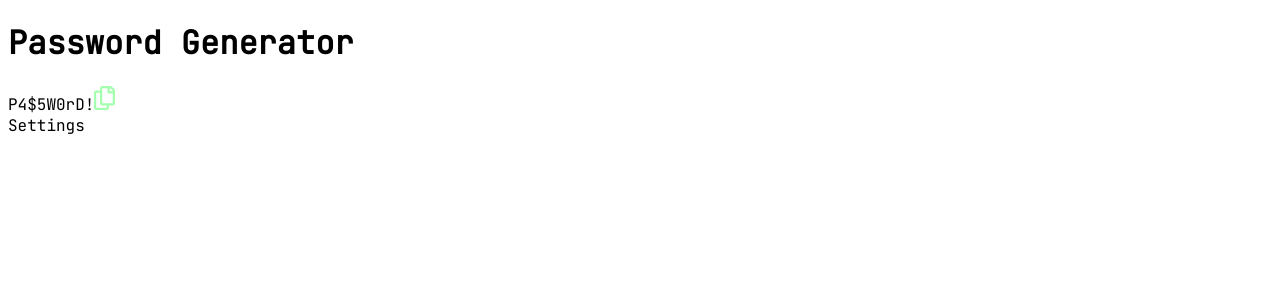
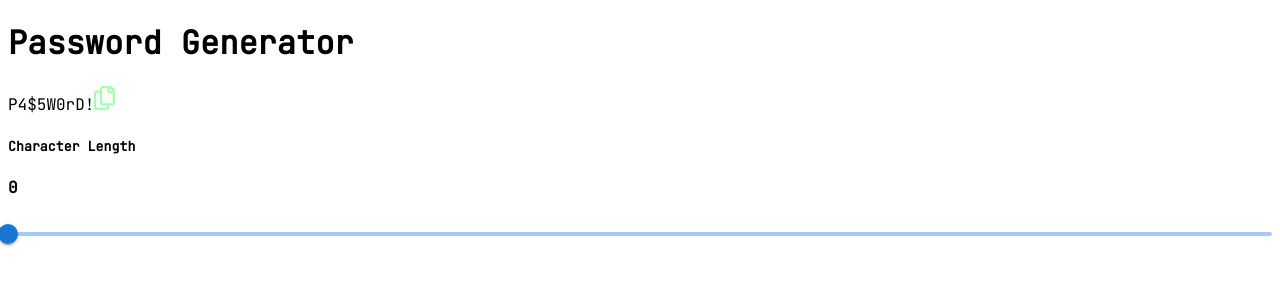
Before and after one commit to spomberg/password-generator, a React (Create React App) app: page / in a window 1280 px wide. Shown: the top 300 px of the page. Built offline with nearby package versions, Linux system fonts and the light colour scheme.

Commit message:
Import lengthSlice and implement slider

```diff
--- a/src/components/Settings/Settings.jsx
+++ b/src/components/Settings/Settings.jsx
@@ -1,7 +1,27 @@
 import './Settings.scss';
+import Slider from '@mui/material/Slider';
+import { useSelector, useDispatch } from 'react-redux';
+import { setLength } from '../../features/length/lengthSlice';
 
 export default function Settings() {
+  const length = useSelector((state) => state.length.value);
+  const dispatch = useDispatch();
+
   return (
-    <div>Settings</div>
+    <div className='settings'>
+      <div className='slider'>
+        <h5>Character Length</h5>
+        <h4>{length}</h4>
+        <Slider
+          aria-label="Character length"
+          defaultValue={length}
+          valueLabelDisplay="off"
+          step={1}
+          min={0}
+          max={20}
+          onChange={(event, value) => dispatch(setLength(value))}
+        />
+      </div>
+    </div>
   )
 }
```
